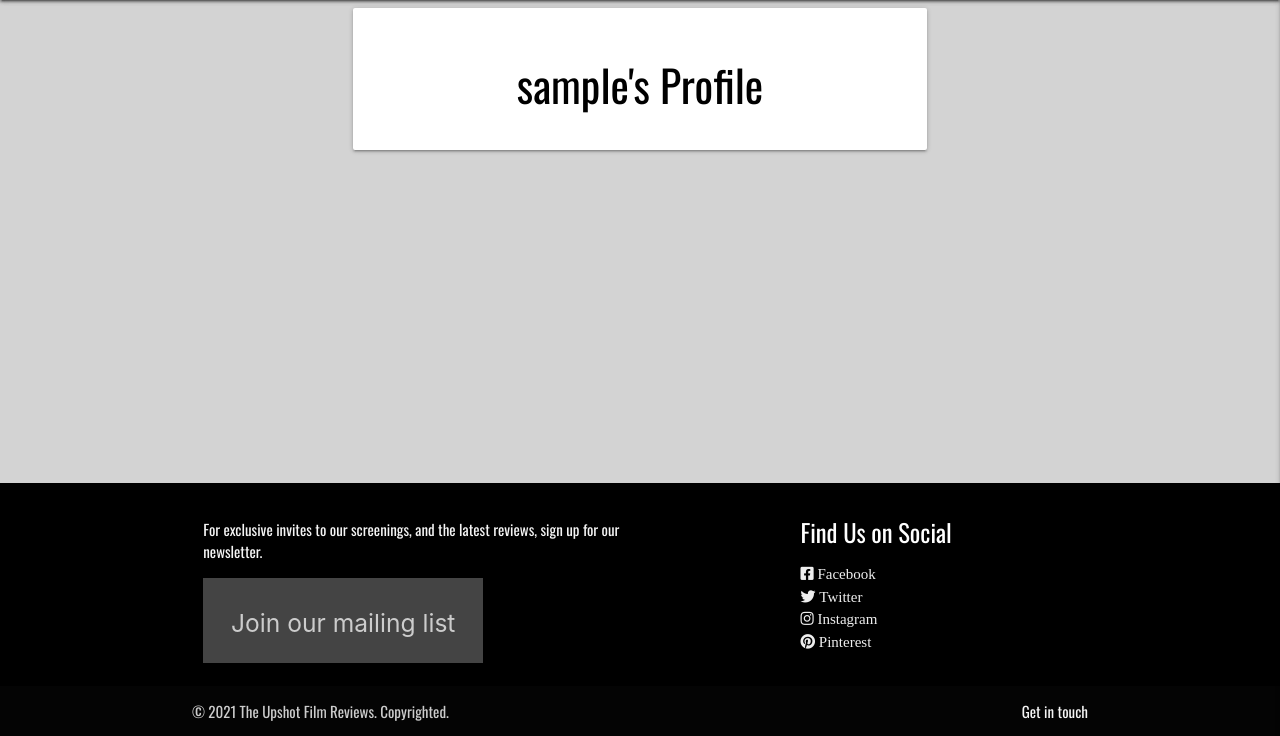
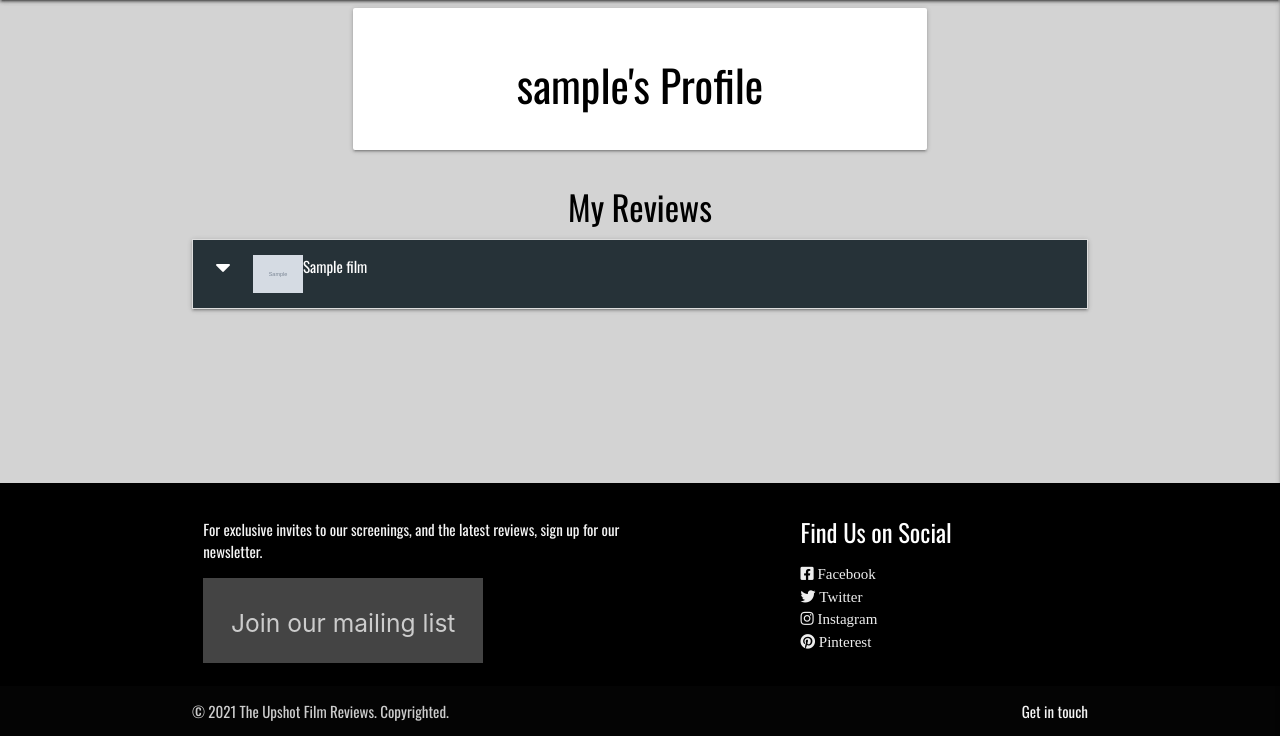
Before and after one commit to Code-Institute-Submissions/Mishsmelle-milestone-three_DecResub, a Flask app: page /profile/1 in a window 1280 px wide. Shown: the part 64-800 px from the top of the page. Run offline with Flask 2, Linux system fonts and the light colour scheme; the visitor is signed in with stand-in values (Sample User, id 1); grey boxes marked "Sample" are stand-in pictures; a database or web service that is not in the repository returns one stand-in record (values such as "Sample title"); some libraries are stand-ins or nearby versions.

```diff
--- a/app.py
+++ b/app.py
@@ -105,9 +105,11 @@ def profile(username):
     # grab the session user's username from db
     username = mongo.db.users.find_one(
         {"username": session["user"]})["username"]
+    user_films = list(mongo.db.films.find({'reviewed_by': session["user"]}))
 
     if session["user"]:
-        return render_template("profile.html", username=username)
+        return render_template(
+            "profile.html", username=username, user_films=user_films)
 
     return redirect(url_for("login"))
 
--- a/templates/about.html
+++ b/templates/about.html
@@ -15,7 +15,7 @@
                 informative monthly newsletter, and hold live events for fans across the country. If you’re an
                 entertainment fan looking for a recommendation, or to share an opinion, you’ve come to the right place.
             </p>
-            <img src="{{ url_for('static', filename='images/upshot-team-photo.jpg') }}" alt="upshot logo"
+            <img src="{{ url_for('static', filename='images/about-img.jpeg') }}" alt="upshot logo"
                 style="max-width: 400px;" />
         </div>
     </div>
--- a/templates/profile.html
+++ b/templates/profile.html
@@ -12,4 +12,39 @@
     </div>
 </div>
 
+<h4 class="center-align">My Reviews</h4>
+{% if user_films|length > 0 %}
+<!--Movie cards-->
+<div class="row">
+    <ul class="collapsible">
+        {% for film in user_films %}
+        <li>
+            <div class="collapsible-header white-text blue-grey darken-4 text-shadow">
+                <i class="fas fa-caret-down"></i>
+                <img class="activator" src="{{ film.image_url }}" alt="default film image" style=max-width:50px; />
+                <strong>{{ film.film_title }}</strong>
+                {% if film.is_watchlist == "on" %}
+                <i class="fas fa-film blue-grey-text text-lighten-2 tooltipped" data-position="right"
+                    data-tooltip="Added to your watchlist"></i>
+                {% endif %}
+            </div>
+            <div class="collapsible-body">
+                <p>Date Added: {{ film.date_added }}</p>
+                <strong>Review</strong> {{ film.genre }}
+                <p>{{ film.review }}</p>
+                <p><em>by: {{ film.reviewed_by }}</em></p>
+                {% if session.user|lower == film.reviewed_by|lower %}
+                <a href="{{ url_for('delete_film', film_id=film._id)}}" class="btn-small green accent-4">Delete</a>
+                <a href="{{ url_for('edit_film', film_id=film._id)}}" class="btn-small light-blue lighten-1">Edit</a>
+                {% endif %}
+            </div>
+        </li>
+        {% endfor %}
+    </ul>
+
+</div>
+{% else %}
+<h3 class="red-text text-darken-4 center-align">You have not added any movies yet.</h3>
+{% endif %}
+
 {% endblock %}
```
Also changed, not shown: templates/upload_review.html (+8 -0 lines), static/images/about-img.jpeg (added).
